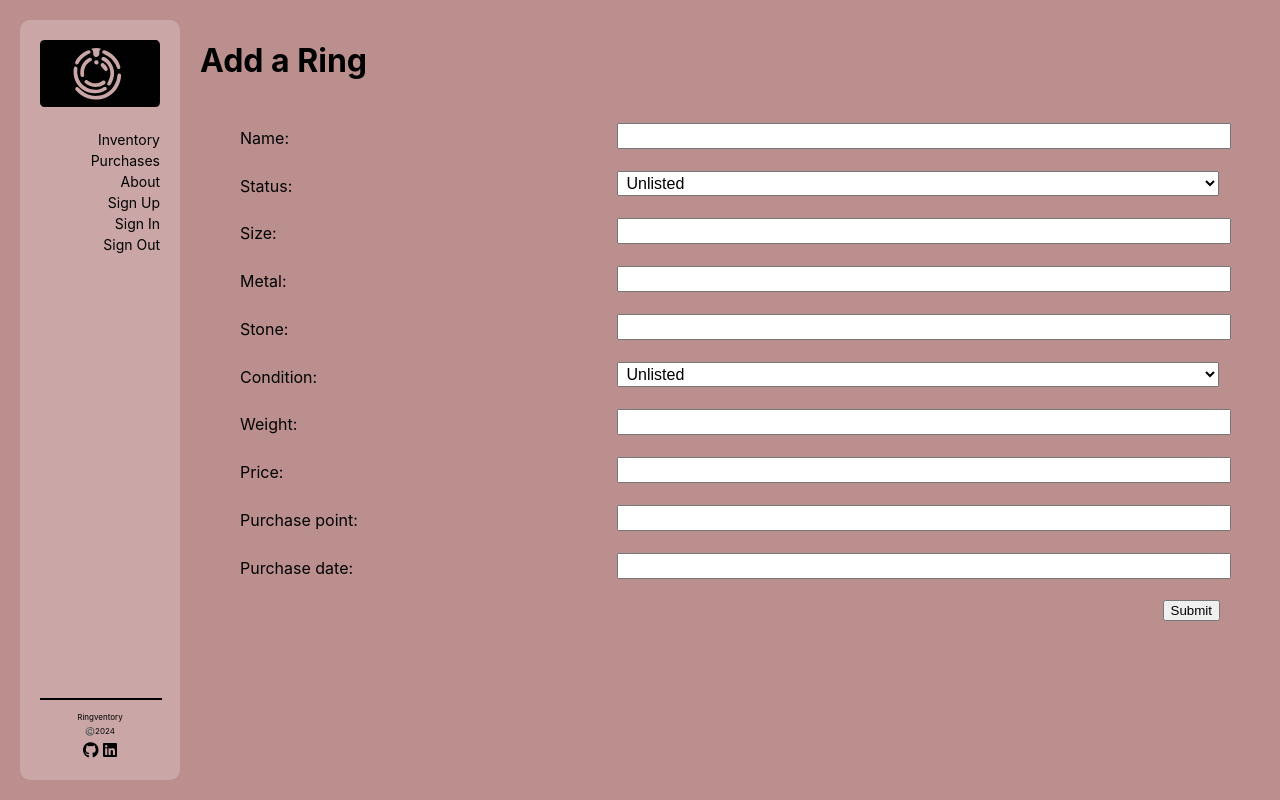
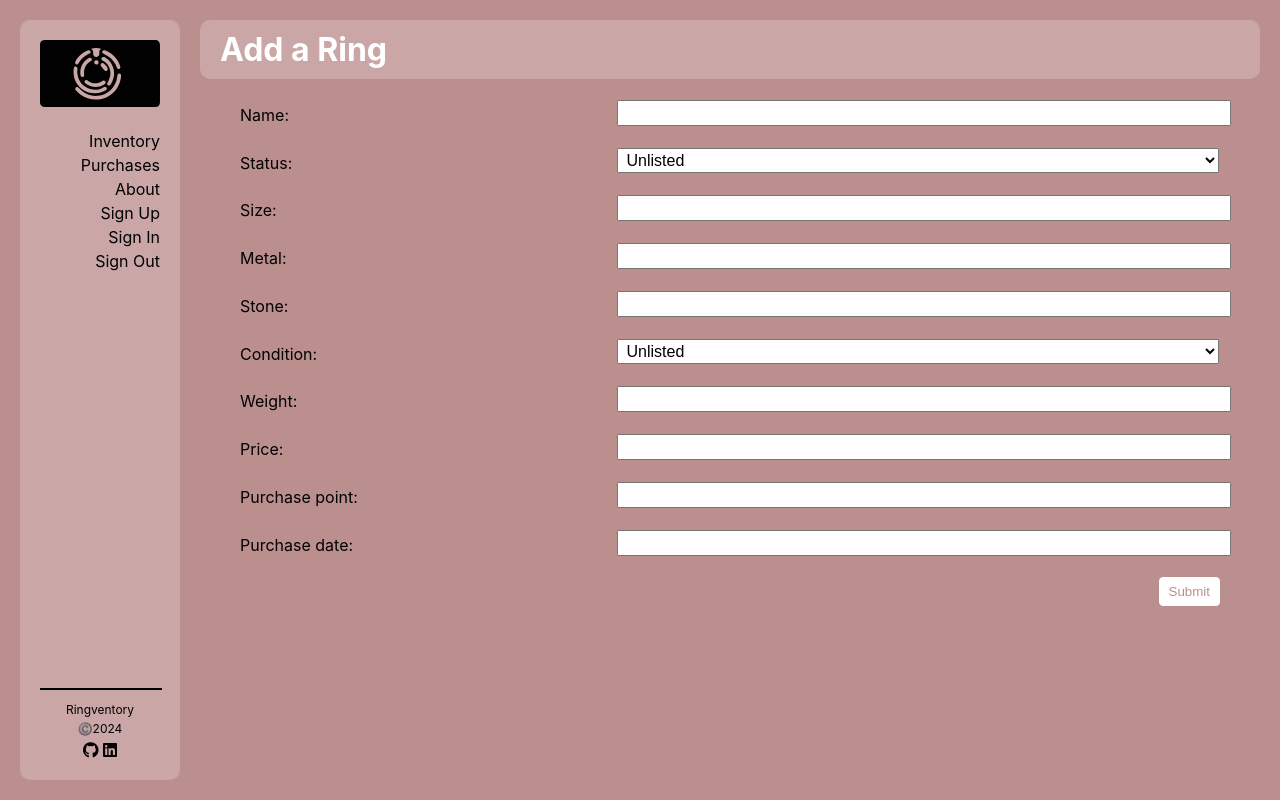
Before and after one commit to TheBerlinMan/Ringventory, a Django app: page /inventory/create/ in a window 1280 px wide. Run offline with Django 4.2, Linux system fonts and the light colour scheme; some libraries are stand-ins or nearby versions.

Commit message:
style form

```diff
--- a/main_app/static/css/base.css
+++ b/main_app/static/css/base.css
@@ -38,7 +38,7 @@ html, body{
 }
 
 .footer > p{
-  font-size: 8px;
+  font-size: 12px;
   margin: 0;
   margin-top: 4px;
   padding: 0;
@@ -67,7 +67,7 @@ ul{
 ul > li{
 
   list-style-type: none;
-  font-size: 14px;
+  font-size: 16px;
   font-weight: 400;
   margin: 0;
   margin-bottom: 4px;
--- a/main_app/static/css/form.css
+++ b/main_app/static/css/form.css
@@ -2,6 +2,12 @@
   display: flex;
   flex-direction: column;
   width: 100%;
+}
+
+.page-header{
+  background-color: rgba(255, 255, 255, 20%);
+  border-radius: 10px;
+  padding: 10px 20px;
 }
 
 table {
@@ -37,3 +43,26 @@ td > textarea {
   align-self: flex-end;
   margin-right: 40px;
 }
+
+h1{
+  color: white;
+  padding: 0;
+  margin: 0;
+}
+
+button{
+  border: 1px white solid;
+  border-radius: 4px;
+  padding: 6px 9px;
+  background-color: white;
+  color: rosybrown;
+}
+
+button:hover{
+  border: 1px white solid;
+  border-radius: 4px;
+  padding: 6px 9px;
+  background-color: rosybrown;
+  color: white;
+  cursor: pointer;
+}
--- a/main_app/static/css/rings/ring-detail.css
+++ b/main_app/static/css/rings/ring-detail.css
@@ -0,0 +1,5 @@
+.page-header{
+  display: flex;
+  justify-content: space-between;
+  align-items: center;
+}
--- a/main_app/templates/main_app/ring_form.html
+++ b/main_app/templates/main_app/ring_form.html
@@ -13,7 +13,6 @@
   {% else %}
     <h1>Add a Ring</h1>
   {% endif %}
-  {% comment %} <img src="{% static 'images/nerd-cat.svg' %}" alt="A cat using a computer"/> {% endcomment %}
 </div>
 <form action="" method="post" class="form-container">
   {% csrf_token %}
--- a/main_app/templates/rings/detail.html
+++ b/main_app/templates/rings/detail.html
@@ -15,9 +15,7 @@
 
   <section class="page-header">
     <h1>Ring #{{ring.id}}</h1>
-    <button>Edit Ring</button>
     <a href="{% url 'ring-update' ring.id %}">Edit Ring</a>
-    <button>Delete Ring</button>
     <a href="{% url 'ring-delete' ring.id %}">Delete Ring</a>
 
   </section>
--- a/main_app/templates/rings/index.html
+++ b/main_app/templates/rings/index.html
@@ -16,8 +16,8 @@
   <section class="page-header">
     <h1>Inventory</h1>
     <a href="{% url 'ring-create' %}">Add Ring</a>
+  </section>
 
-  </section>
 </div>
 <div class="bottom">
 
--- a/requirements.txt
+++ b/requirements.txt
@@ -1,3 +1,5 @@
 Django>=4.0,<5.0
 psycopg2>=2.8
 django-environ>=0.10.0
+gunicorn>=20.1.0
+whitenoise>=6.3.0
```
Also changed, not shown: fly.toml (added, +33 -0 lines), ringventory/settings.py (+8 -2 lines), 2 other files.
